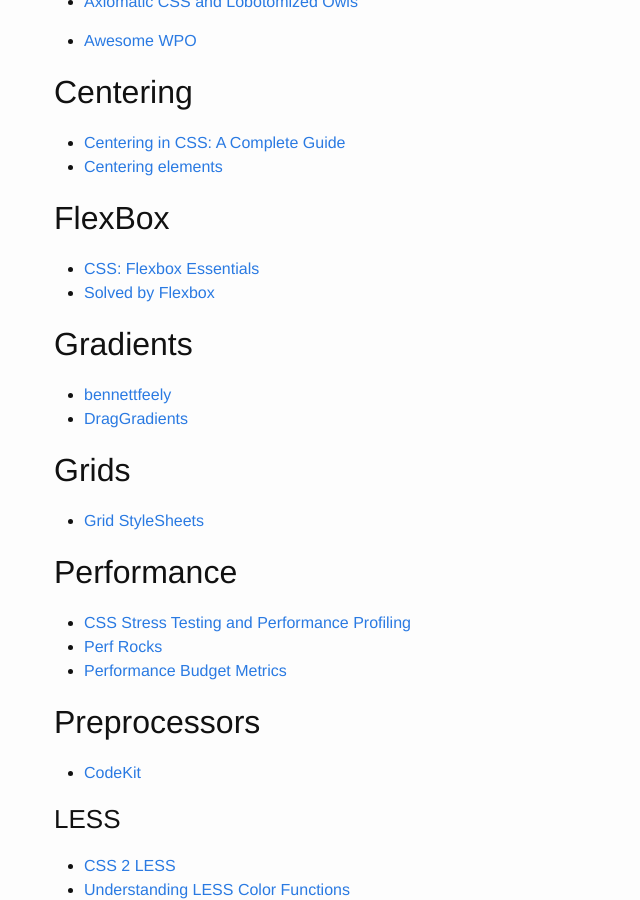
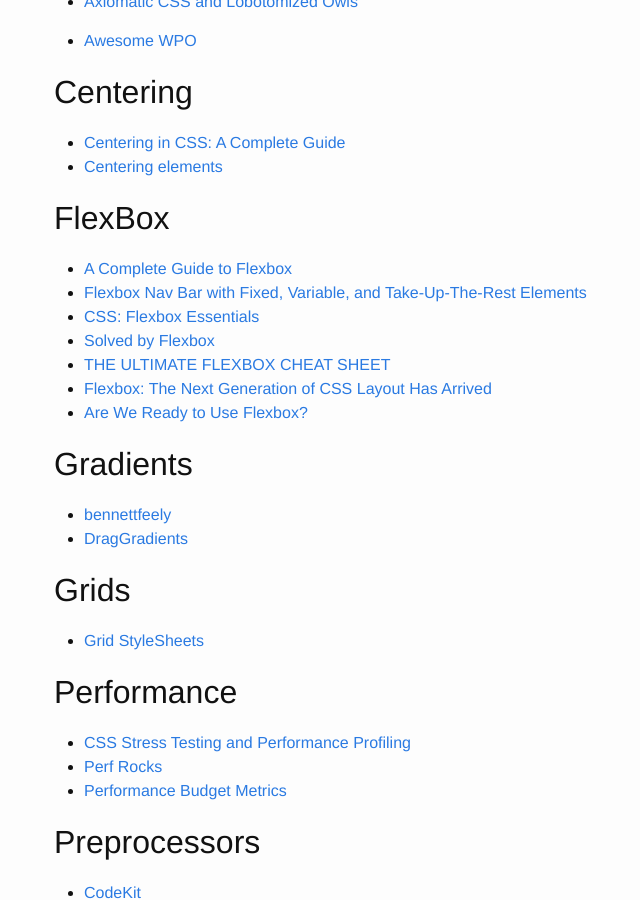
Before and after one commit to brownerd/brownerd.github.io, a Jekyll site: the page built from _posts/2014-10-06-reading-list-2014.md, in a window 1280 px wide and 900 px high, scrolled down 2012 px. Shown: the whole window, without its empty margins (216-856 px from the left). Built offline with Jekyll 4.4.1, drawn with Linux system fonts in a browser that asks for light colours; emoji names are drawn with the system emoji font.

Commit message:
add FlexBox resources

```diff
--- a/_posts/2014-10-06-reading-list-2014.md
+++ b/_posts/2014-10-06-reading-list-2014.md
@@ -95,8 +95,13 @@ title: Reading List 2014
 
 ## FlexBox
 
+- [A Complete Guide to Flexbox](http://css-tricks.com/snippets/css/a-guide-to-flexbox/)
+- [Flexbox Nav Bar with Fixed, Variable, and Take-Up-The-Rest Elements](http://css-tricks.com/flexbox-nav-bar-fixed-variable-take-rest-elements/)
 - [CSS: Flexbox Essentials](http://courses.tutsplus.com/courses/css-flexbox-essentials)
 - [Solved by Flexbox](http://philipwalton.github.io/solved-by-flexbox/)
+- [THE ULTIMATE FLEXBOX CHEAT SHEET](http://www.sketchingwithcss.com/samplechapter/cheatsheet.html)
+- [Flexbox: The Next Generation of CSS Layout Has Arrived](http://blog.teamtreehouse.com/flexbox-next-generation-css-layout-arrived)
+- [Are We Ready to Use Flexbox?](http://www.sitepoint.com/are-we-ready-to-use-flexbox/)
 
 
 ## Gradients
```
